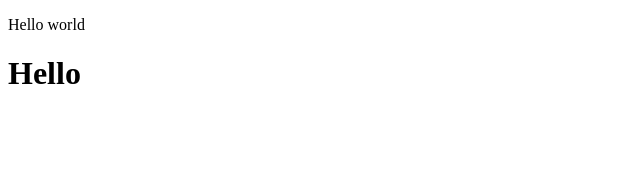
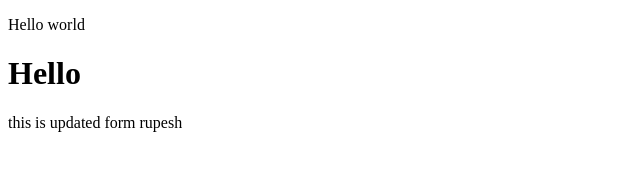
Before and after one commit to Rupe88/github-marathon, a plain HTML site: page index.html in a window 1280 px wide. Shown: the whole page, without its empty margins (0-640 px from the left). Drawn offline with Linux system fonts and the light colour scheme.

Commit message:
upated by rupesh

```diff
--- a/index.html
+++ b/index.html
@@ -8,5 +8,6 @@
 <body>
     <p>Hello world</p>
     <h1>Hello</h1>
+    <p>this is updated form rupesh</p>
 </body>
 </html>
```
